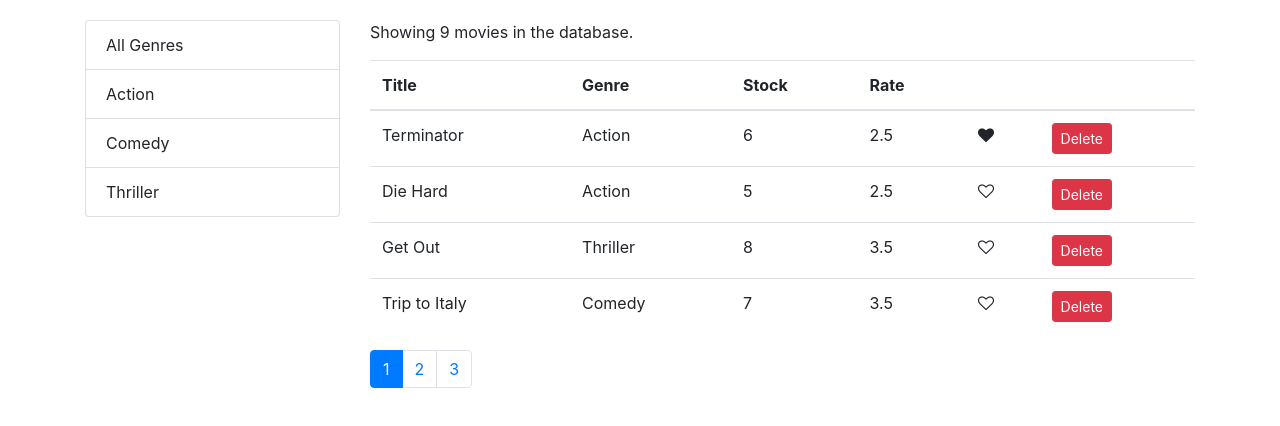
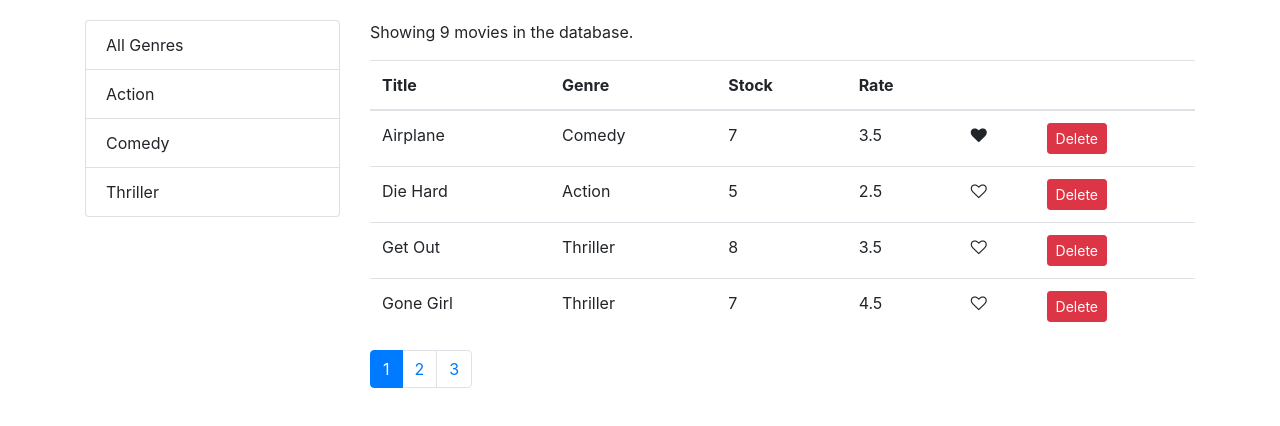
Before and after one commit to Hamsiny/React_Vidly_Demo, a React (Create React App) app: page / in a window 1280 px wide. Shown: the top 426 px of the page. Built offline with nearby package versions, Linux system fonts and the light colour scheme.

Commit message:
implement sort function

```diff
--- a/src/components/movies.jsx
+++ b/src/components/movies.jsx
@@ -5,6 +5,7 @@
 import Pagination from "./common/pagination";
 import { paginate } from "../utils/paginate";
 import MoviesTable from "./moviesTable";
+import _ from "lodash";
 
 export class Movies extends Component {
   state = {
@@ -12,6 +13,7 @@
     genres: [],
     currentPage: 1,
     pageSize: 4,
+    sortColumn: { path: "title", order: "asc" },
   };
 
   componentDidMount() {
@@ -40,9 +42,21 @@
     this.setState({ selectedGenre: genre, currentPage: 1 });
   };
 
+  handleSort = (path) => {
+    const sortColumn = { ...this.state.sortColumn };
+    if (sortColumn.path === path) {
+      sortColumn.order = sortColumn.order === "asc" ? "desc" : "asc";
+    } else {
+      sortColumn.path = path;
+      sortColumn.order = "asc";
+    }
+    this.setState({ sortColumn });
+  };
+
   render() {
     const { length: count } = this.state.movies;
-    const { currentPage, pageSize, selectedGenre, movies } = this.state;
+    const { currentPage, pageSize, sortColumn, selectedGenre, movies } =
+      this.state;
 
     if (count === 0) {
       return <p>There are no movies in the database.</p>;
@@ -52,7 +66,9 @@
       selectedGenre && selectedGenre._id !== "allGenres"
         ? movies.filter((m) => m.genre._id === selectedGenre._id)
         : movies;
-    const moviesToShow = paginate(filtered, currentPage, pageSize);
+
+    const sorted = _.orderBy(filtered, [sortColumn.path], [sortColumn.order]);
+    const moviesToShow = paginate(sorted, currentPage, pageSize);
 
     return (
       <div className="row">
@@ -69,6 +85,7 @@
             moviesToShow={moviesToShow}
             onLike={this.handleLike}
             onDelete={this.handleDelete}
+            onSort={this.handleSort}
           />
           <Pagination
             itemsCount={filtered.length}
--- a/src/components/moviesTable.jsx
+++ b/src/components/moviesTable.jsx
@@ -2,15 +2,15 @@
 import Like from "./common/like";
 
 const MoviesTable = (props) => {
-  const { moviesToShow, onDelete, onLike } = props;
+  const { moviesToShow, onDelete, onLike, onSort } = props;
   return (
     <table className="table">
       <thead>
         <tr>
-          <th>Title</th>
-          <th>Genre</th>
-          <th>Stock</th>
-          <th>Rate</th>
+          <th onClick={() => onSort("title")}>Title</th>
+          <th onClick={() => onSort("genre.name")}>Genre</th>
+          <th onClick={() => onSort("numberInStock")}>Stock</th>
+          <th onClick={() => onSort("dailyRentalRate")}>Rate</th>
           <th></th>
           <th></th>
         </tr>
```
